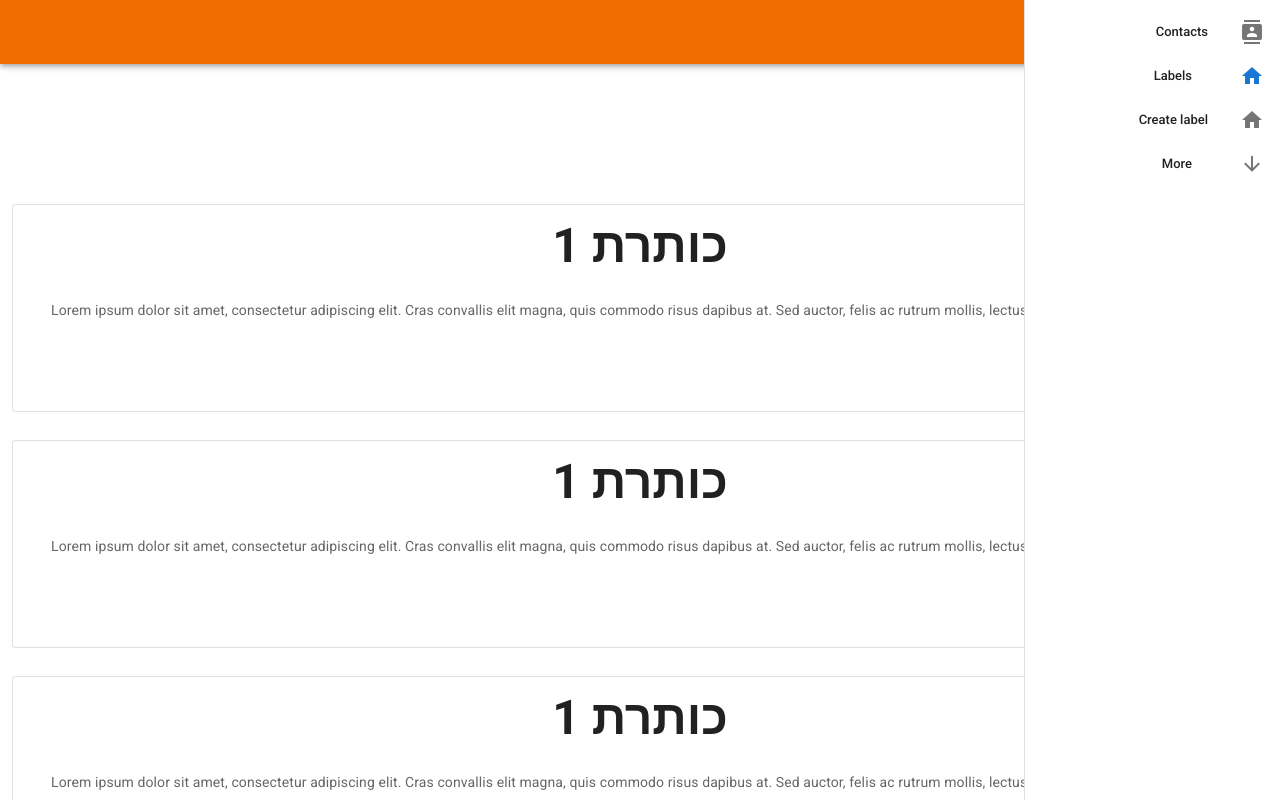
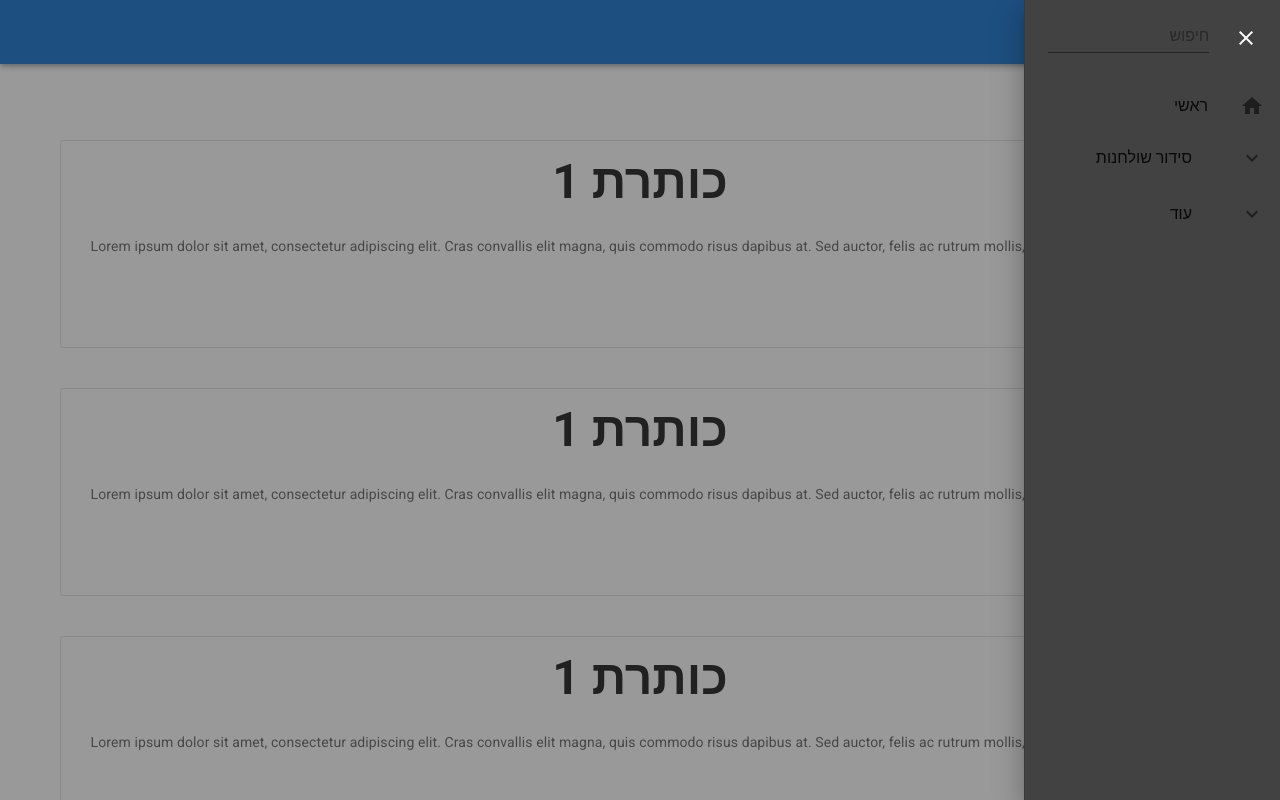
Before and after one commit to aviTwito/PinkCandy, a Vue app: page / in a window 1280 px wide. Both pictures are taken after a click on the button 1252 px from the left and 32 px from the top of the page. Shown: the top 800 px of the page. Built offline with nearby package versions, Linux system fonts and the light colour scheme.

Commit message:
nav bar change

```diff
--- a/src/App.vue
+++ b/src/App.vue
@@ -1,71 +1,122 @@
 <template>
-  <v-app>
-      <div>
-        <TheNavDrawer :items="items" v-model="drawer" />
+  <v-app :style="{background: $vuetify.theme.themes[theme].background}">
+    <v-app-bar :clipped-right="$vuetify.breakpoint.lgAndUp" color="primary" fixed>
+      <v-app-bar-nav-icon color="white" @click="drawer = !drawer" />
 
-    <v-toolbar
-      color="orange darken-3"
-      dark
-      fixed
-    >
+      <v-toolbar-title class="white--text" v-if="$vuetify.breakpoint.lgAndUp">כותרת</v-toolbar-title>
+    </v-app-bar>
 
-      <v-app-bar-nav-icon
-        @click.stop="drawer = !drawer"
-        class="hidden-xs-only"
-      />
+    <v-navigation-drawer color="secondary" v-model="drawer" :right="$vuetify.rtl" fixed temporary>
+      <v-list>
+        <v-row>
+          <v-col cols="2">
+            <v-list-item>
+              <v-list-item-action>
+                <v-btn color="white" @click="drawer = false" text exact icon>
+                  <v-icon>mdi-close</v-icon>
+                </v-btn>
+              </v-list-item-action>
+            </v-list-item>
+          </v-col>
+          <v-col>
+            <v-list-item cols="10">
+              <v-text-field class="pa-2" placeholder="חיפוש"></v-text-field>
+            </v-list-item>
+          </v-col>
+        </v-row>
 
-      <v-toolbar-title v-if="$vuetify.breakpoint.lgAndUp">כותרת</v-toolbar-title>
-
-
-    </v-toolbar>
-      <v-content :style="$vuetify.breakpoint.smAndDown ? 'padding-top: 112px' : 'padding-top: 128px'">
-        <v-container fluid>
-         <div v-for="index in 5" :key="index">
-           <Artice/>
-         </div>
-        </v-container>
-      </v-content>
-    </div>
-
+        <template v-for="item in items">
+          <v-layout v-if="item.heading" :key="item.heading" row align-center>
+            <v-flex xs6>
+              <v-subheader v-if="item.heading">{{ item.heading }}</v-subheader>
+            </v-flex>
+            <v-flex xs6 class="text-xs-center">
+              <a href="#!" class="body-2 black--text">EDIT</a>
+            </v-flex>
+          </v-layout>
+          <v-list-group
+            v-else-if="item.children"
+            :key="item.text"
+            v-model="item.model"
+            :prepend-icon="item.model ? item.icon : item['icon-alt']"
+            append-icon
+          >
+            <v-list-item slot="activator">
+              <v-list-item-content>
+                <v-list-item-title>{{ item.text }}</v-list-item-title>
+              </v-list-item-content>
+            </v-list-item>
+            <v-list-item v-for="(child, i) in item.children" :key="i" @click="false">
+              <v-list-item-action v-if="child.icon">
+                <v-icon>{{ child.icon }}</v-icon>
+              </v-list-item-action>
+              <v-list-item-content>
+                <v-list-item-title>{{ child.text }}</v-list-item-title>
+              </v-list-item-content>
+            </v-list-item>
+          </v-list-group>
+          <v-list-item v-else :key="item.text" @click="false">
+            <v-list-item-action>
+              <v-icon>{{ item.icon }}</v-icon>
+            </v-list-item-action>
+            <v-list-item-content>
+              <v-list-item-title>{{ item.text }}</v-list-item-title>
+            </v-list-item-content>
+          </v-list-item>
+        </template>
+      </v-list>
+    </v-navigation-drawer>
+    <v-content :style="$vuetify.breakpoint.smAndDown ? 'padding-top: 112px' : 'padding-top: 128px'">
+      <v-container>
+        <Artice v-for="index in 5" :key="index" />
+      </v-container>
+    </v-content>
   </v-app>
 </template>
 
 <script>
 // import NavDrawer from './components/nav'
 // import helloWorld from '@/components/HelloWorld';
-import Artice from '@/components/Article';
-import TheNavDrawer from "@/components/nav";
+import Artice from "@/components/Article";
 export default {
-  name: 'App',
-  components:{
+  name: "App",
+  components: {
     Artice,
-    TheNavDrawer
+  },
+  computed: {
+    theme() {
+      return this.$vuetify.theme.dark ? "dark" : "light";
+    },
   },
   data: () => ({
     drawer: false,
     items: [
-      { icon: "mdi-contacts", text: "Contacts" },
+      { icon: "mdi-home", text: "ראשי" },
       {
         icon: "mdi-home",
-        "icon-alt": "mdi-arrow-down",
-        text: "Labels",
-        model: true,
-        children: [{ icon: "mdi-home", text: "Create label" }]
+        "icon-alt": "mdi-chevron-down",
+        text: "סידור שולחנות",
+        model: false,
+        children: [{ icon: "mdi-party-popper", text: "ימי הולדת" }],
       },
       {
-        icon: "mdi-home",
-        "icon-alt": "mdi-arrow-down",
-        text: "More",
+        icon: "mdi-dots-horizontal-circle-outline",
+        "icon-alt": "mdi-chevron-down",
+        text: "עוד",
         model: false,
         children: [
           { text: "Import" },
           { text: "Export" },
           { text: "Print" },
           { text: "Undo changes" },
-          { text: "Other contacts" }
-        ]
+          { text: "Other contacts" },
+        ],
       },
-    ]
-  })
-}
+    ],
+  }),
+};
 </script>
+
+
+<style scoped>
+</style>
```
Also changed, not shown: 1 other file (tests, documents, lock files or other folders).
